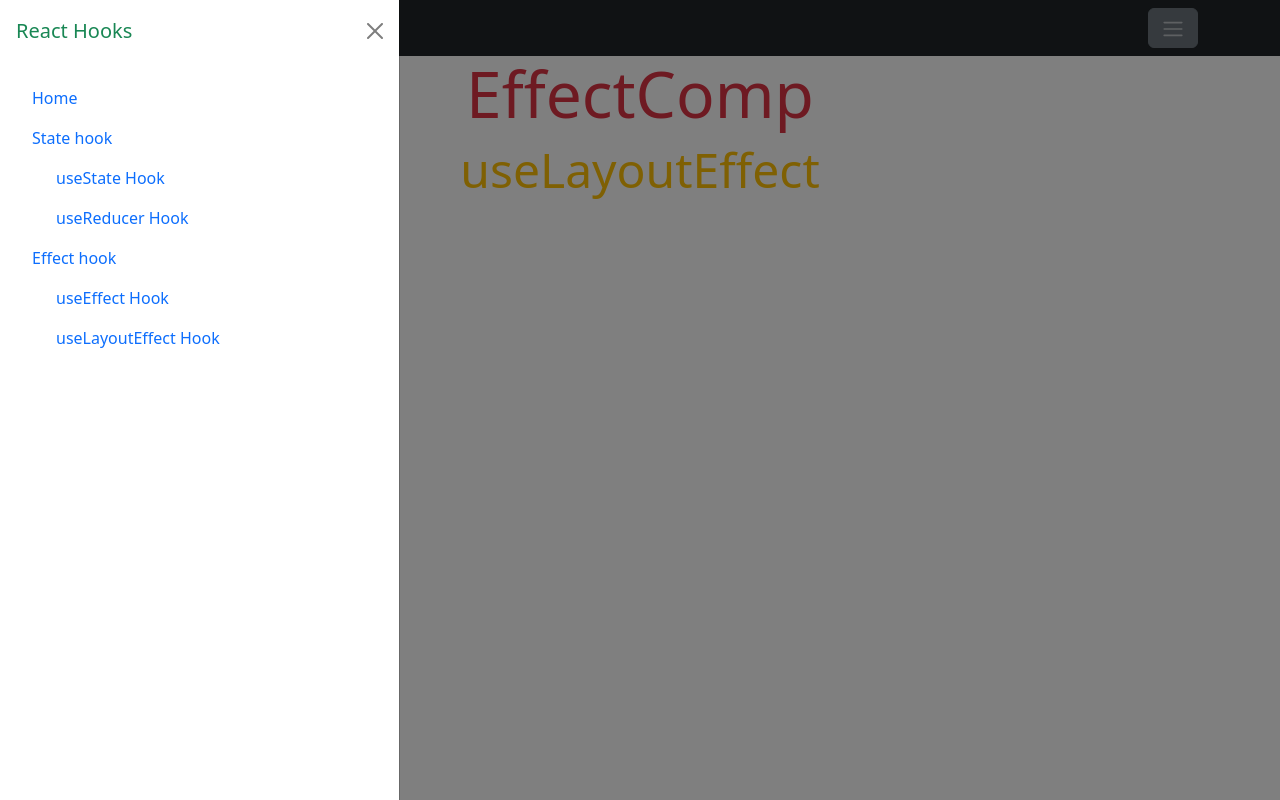
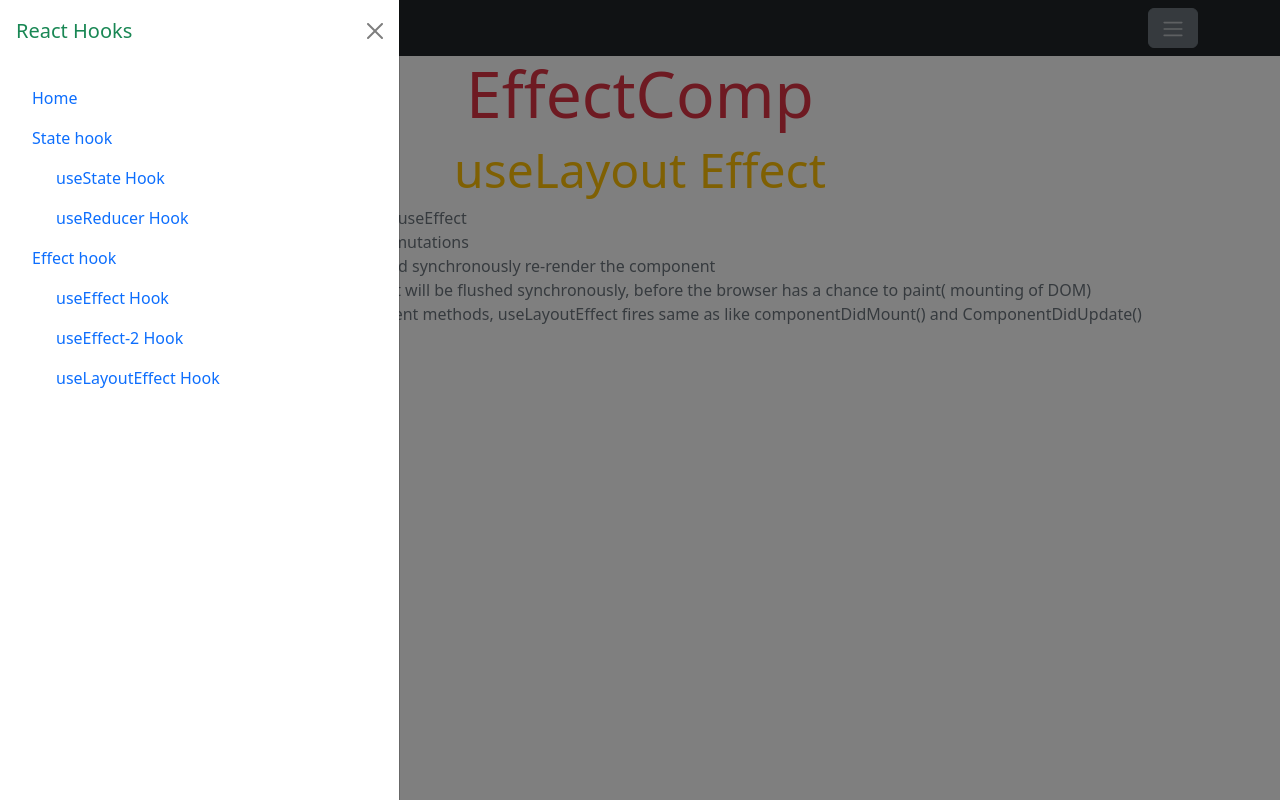
Before and after one commit to MadhuriKM/React-Hooks, a React (Create React App) app: page /hooks/effect/useLayoutEffect in a window 1280 px wide. Both pictures are taken after a click on the button 1173 px from the left and 27 px from the top of the page. Built offline with nearby package versions, Linux system fonts and the light colour scheme.

Commit message:
updated useEffect hooks

```diff
--- a/src/Pages/Container.jsx
+++ b/src/Pages/Container.jsx
@@ -8,6 +8,7 @@ import Ex1 from '../screens/Ex1'
 import Ex2 from '../screens/Ex2'
 import Ex3 from '../screens/Ex3'
 import Ex4 from '../screens/Ex4'
+import Ex5 from '../screens/Ex5'
 
 
 function ContainerComp() {
@@ -22,6 +23,7 @@ function ContainerComp() {
         </Route>
         <Route path={`/hooks/effect`} element={<EffectComp/>}>
           <Route path={`useEffect`} element={<Ex3/>}/>
+          <Route path={`useEffect/2`} element={<Ex5/>} />
           <Route path={`useLayoutEffect`} element={<Ex4/>}/>
             </Route>
         <Route path={`/*`} element={<Pnf/>}/>
--- a/src/Pages/Menu.jsx
+++ b/src/Pages/Menu.jsx
@@ -42,6 +42,9 @@ function Menu() {
                             <NavLink to={`/hooks/effect/useEffect`} className="nav-link">useEffect Hook</NavLink>
                         </li>
                         <li className="nav-item">
+                            <NavLink to={`/hooks/effect/useEffect/2`} className="nav-link">useEffect-2 Hook</NavLink>
+                        </li>
+                        <li className="nav-item">
                             <NavLink to={`/hooks/effect/useLayoutEffect`} className="nav-link">useLayoutEffect Hook</NavLink>
                         </li>
                     </ul>
--- a/src/screens/Ex2.jsx
+++ b/src/screens/Ex2.jsx
@@ -1,6 +1,28 @@
-import React from 'react'
+import React, { useReducer } from 'react'
+
+// reducer logic
+function customReducer(state,action) {
+  switch(action) {
+    case "inc": console.log(`inc called`)
+      return { qnty: state.qnty + 1}
+      break;
+
+      case "dec": console.log(`dec called`)
+      return state.qnty <= 1 ? { qnty: 1 } : { qnty: state.qnty - 1}
+      break;
+
+      case "clear": console.log(`clear called`)
+      return { qnty: 1}
+        break;
+      default:
+  }
+}
 
 function Ex2() {
+  let initState = { qnty: 1 }
+  // const [state,dispatch] = useReducer(reducer,initialstate)
+  const [state,dispatch] = useReducer(customReducer,initState)
+
   return (
     <div className="container">
         <div className="row">
@@ -8,6 +30,24 @@ function Ex2() {
                 <h3 className="display-3 text-warning">useReducer Hook</h3>
             </div>
         </div>
+
+        <div className="row">
+          <div className="col-md-12">
+            <p className="text-dark">
+              This hook is an alternative to useState, when you have complex state logic.It takes reducer function and an initial state or data, and returns the current state dispatch function to update it <br />
+            </p>
+            <p>const [state,dispatcher] = useReducer(reducer,initialData)</p>
+          </div>
+        </div>
+
+        <div className="row">
+        <div className="col-md-12 text-center">
+          <h1 className="text-success"> state = { state.qnty }</h1>
+            <button className='btn btn-success' onClick={() => dispatch('inc')}>Increment</button>
+            <button className='btn btn-warning' onClick={() => dispatch('dec')}>Decrement</button>
+            <button className='btn btn-danger' onClick={() => dispatch('clear')}>Clear</button>
+        </div>
+        </div>
     </div>
   )
 }
--- a/src/screens/Ex4.jsx
+++ b/src/screens/Ex4.jsx
@@ -1,11 +1,42 @@
-import React from 'react'
+import React, { useState, useLayoutEffect } from 'react'
 
 function Ex4() {
+    const [num, setNum] = useState(0)
+
+    const incVal = (val) => {
+        setNum(num + val)
+    }
+
+    // useLayoutEffect(calback,[dep])
+    useLayoutEffect(() => {
+        console.log(`layout effect triggered, current state = ${num}`)
+    },[num])
     return (
         <div className="container">
             <div className="row">
                 <div className="col-md-12 text-center">
-                    <h3 className="display-5 text-warning">useLayoutEffect</h3>
+                    <h3 className="display-5 text-warning">useLayout Effect</h3>
+                </div>
+            </div>
+
+            <div className="row">
+                <div className="col-md-12">
+                    <p className="text-secondary">
+                        Which has same signature (structure) to useEffect <br />
+                        But it fires synchronously after all DOM mutations <br />
+                        Use this to read layout from the DOM and synchronously re-render the component <br />
+                        Updates schedule inside useLayoutEffect will be flushed synchronously, before the browser has a chance to paint( mounting of DOM) <br />
+
+                        If you are comparing with class component methods, useLayoutEffect fires same as like componentDidMount() and ComponentDidUpdate()
+
+                    </p>
+                </div>
+            </div>
+
+            <div className="row">
+                <div className="col-md-12">
+                    <h1 className="text-success"> number = { num }</h1>
+                    <button className="btn btn-success" onClick={() => incVal(1)}>Add</button>
                 </div>
             </div>
         </div>
--- /dev/null
+++ b/src/screens/Ex5.jsx
@@ -0,0 +1,35 @@
+import React, { useEffect, useState } from "react";
+
+function Ex5() {
+    const [num,setNum] = useState (0)
+
+    const addVal = (val) => {
+        setNum(num + val)
+    }
+
+    useEffect(() => {
+        console.log(`use effect invoked, state = ${num}`)
+
+        return () => {
+            console.log(`count terninated.. bye..`)
+        }
+    },[num])
+    return (
+        <div className="container">
+            <div className="row">
+                <col-md-12 className="text-center">
+                    <h3 className="display-3 text-success">UseEffect</h3>
+                </col-md-12>
+            </div>
+
+            <div className="row">
+                <div className="col-md-12">
+                    <h1 className="text-success"> num = { num }</h1>
+                    <button className="btn btn-success" onClick={() => addVal(1)}>Add</button>
+                </div>
+            </div>
+        </div>
+    )
+}
+
+export default Ex5
```
